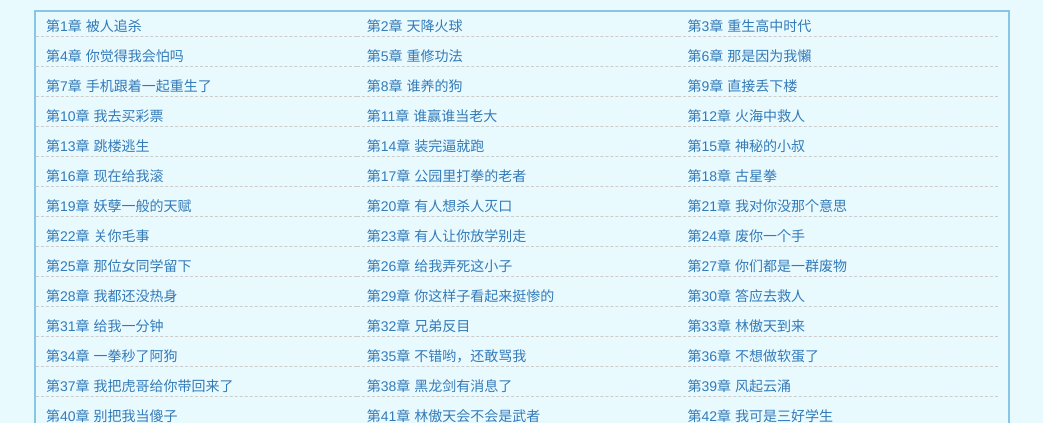
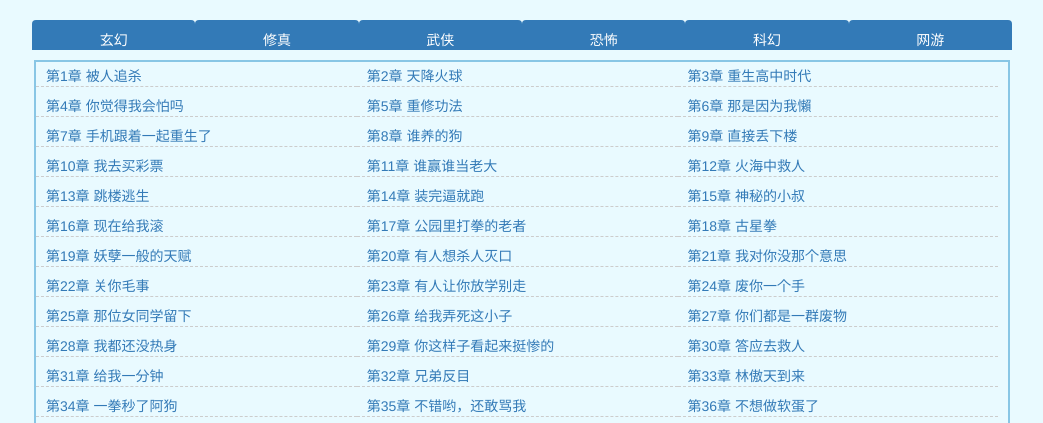
Before and after one commit to chengmingzhang/xiaoshuo_read, a Flask app: page / in a window 1280 px wide. Shown: the part 220-643 px from the top of the page, without its empty margins (118-1161 px from the left). Run offline with Flask 2, Linux system fonts and the light colour scheme; data comes from the database, SQL or seed files in the repository.

Commit message:
雏形出现

```diff
--- a/小说阅读/templates/index.html
+++ b/小说阅读/templates/index.html
@@ -52,12 +52,29 @@
             text-indent: 10px;
             vertical-align: middle;
             width: 33%;
-}
+        }
+        .nav{
+            width: 980px;
+            height: 40px;
+            overflow: hidden;
+            margin: 10px auto;
+
+        }
 
     </style>
 </head>
 <body>
 <div class="header">
+</div>
+<div class="nav">
+    <ul class="nav nav-pills nav-justified">
+        <li role="presentation"  class="active"><a href="#">玄幻</a></li>
+        <li role="presentation"  class="active"><a href="#">修真</a></li>
+        <li role="presentation"  class="active"><a href="#">武侠</a></li>
+        <li role="presentation"  class="active"><a href="#">恐怖</a></li>
+        <li role="presentation" class="active"><a href="#">科幻</a></li>
+        <li role="presentation" class="active"><a href="#">网游</a></li>
+    </ul>
 </div>
 <div class="content">
     <dl>
```
